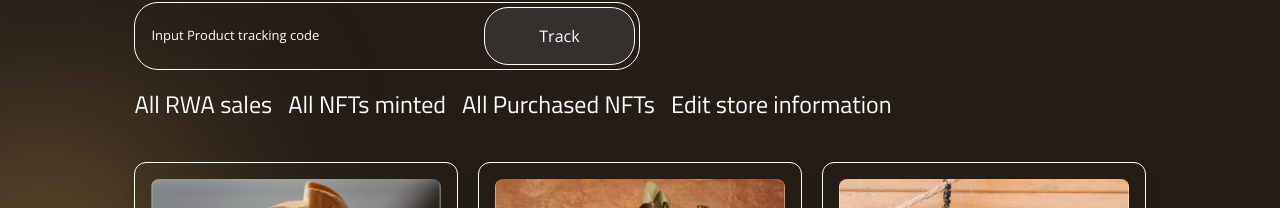
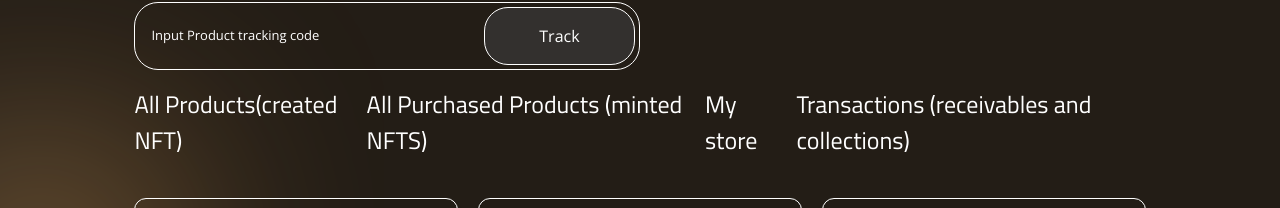
Before and after one commit to pheobeayo/artrail, a React (Vite) app: page /store in a window 1280 px wide. Shown: the part 421-629 px from the top of the page. Built offline with nearby package versions, Linux system fonts and the light colour scheme.

Commit message:
update store UI

```diff
--- a/src/pages/Store.jsx
+++ b/src/pages/Store.jsx
@@ -1,4 +1,4 @@
-
+import { Link } from 'react-router-dom';
 import otherBackground from '../assets/otherBackground.svg';
 import featured1 from '../assets/featured1.svg';
 import featured2 from '../assets/featured2.svg';
@@ -36,7 +36,7 @@ const Store = () => {
                             Track
                         </button>
                     </div>
-                    <h3 className='font-medium text-white mt-4 lg:mt-4 md:mt-4 my-2 lg:text-[24px] md:text-[24px] text-[20px] capitalise font-titiliumweb flex gap-4'>All RWA sales <span>All NFTs minted</span> <span>All Purchased NFTs</span> <span>Edit store information</span></h3>
+                    <h3 className='font-medium text-white mt-4 lg:mt-4 md:mt-4 my-2 lg:text-[24px] md:text-[24px] text-[20px] capitalise font-titiliumweb flex gap-4'><Link>All Products(created NFT)</Link> <span><Link>All Purchased Products (minted NFTS)</Link></span> <span><Link>My store</Link></span> <span><Link>Transactions (receivables and collections)</Link></span></h3>
                     <div className="flex lg:flex-row md:flex-row flex-col justify-between my-10 flex-wrap">
                         <div className="lg:w-[32%] md:w-[32%] w-[100%] p-4  border-white rounded-xl border shadow-lg mb-4">
                             <img
```
